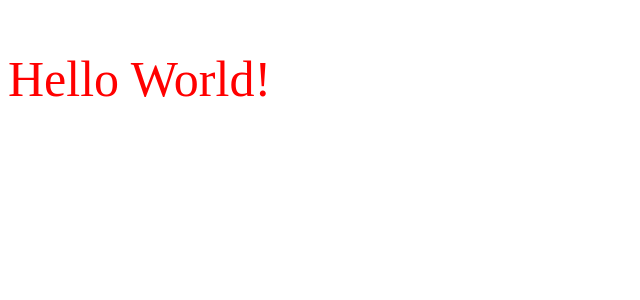
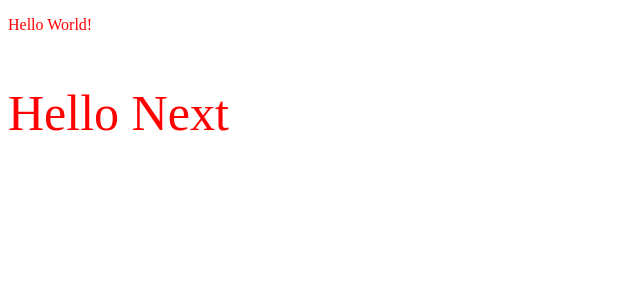
Before and after one commit to tyautyau56/next-template, a Next.js app: page / in a window 1280 px wide. Shown: the top 300 px of the page, without its empty margins (0-640 px from the left). Built offline with nearby package versions, Linux system fonts and the light colour scheme.

Commit message:
change index.tsx

```diff
--- a/src/pages/index.tsx
+++ b/src/pages/index.tsx
@@ -1,3 +1,11 @@
 import styles from '../styles/index.module.scss';
 
-export default () => <p className={styles.scss_test}>Hello World!</p>
+export default function Index(){
+    return(
+        <div>
+            <p>Hello World!</p>
+            <p className={styles.scss_test}>Hello Next</p>
+        </div>
+
+    )
+}
```
